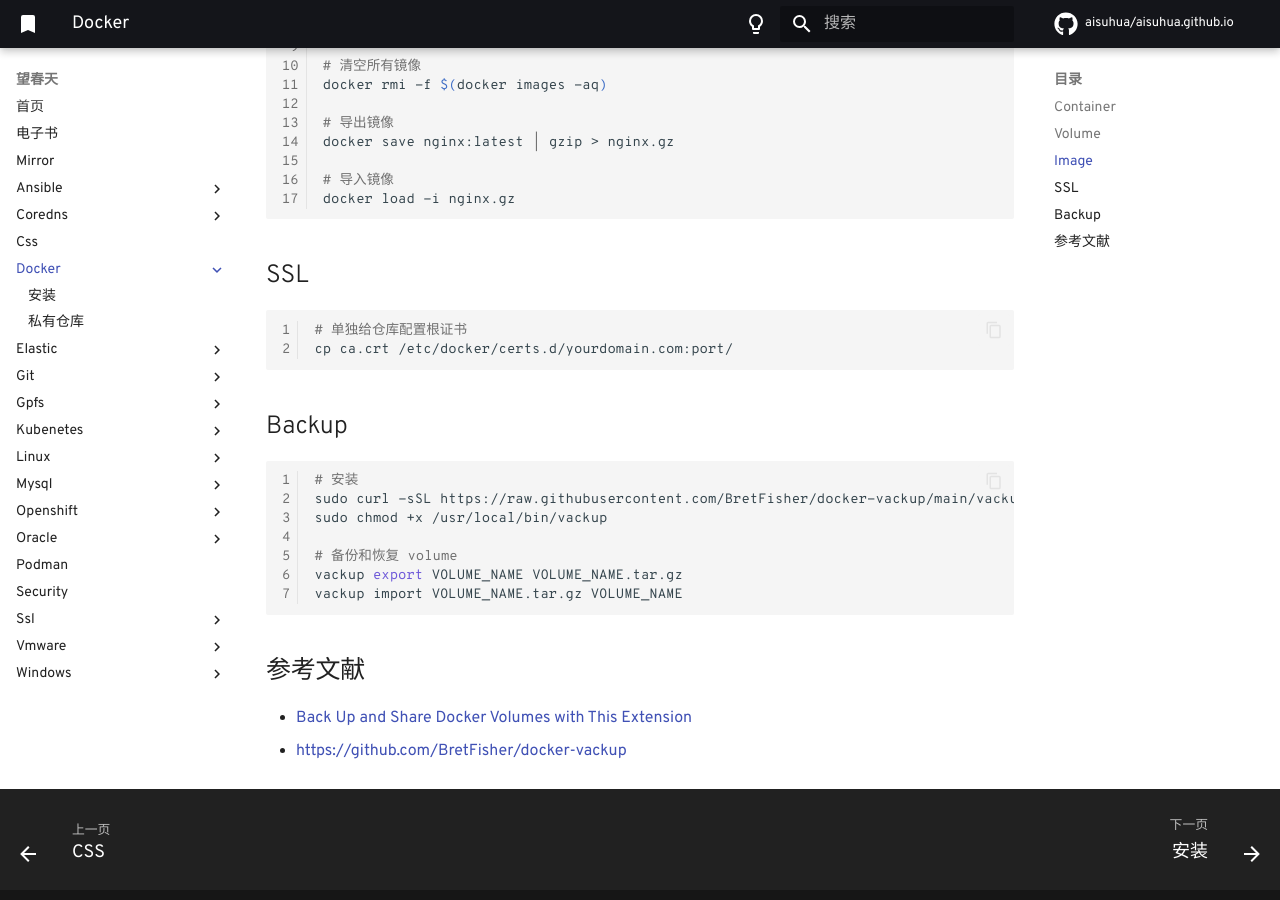
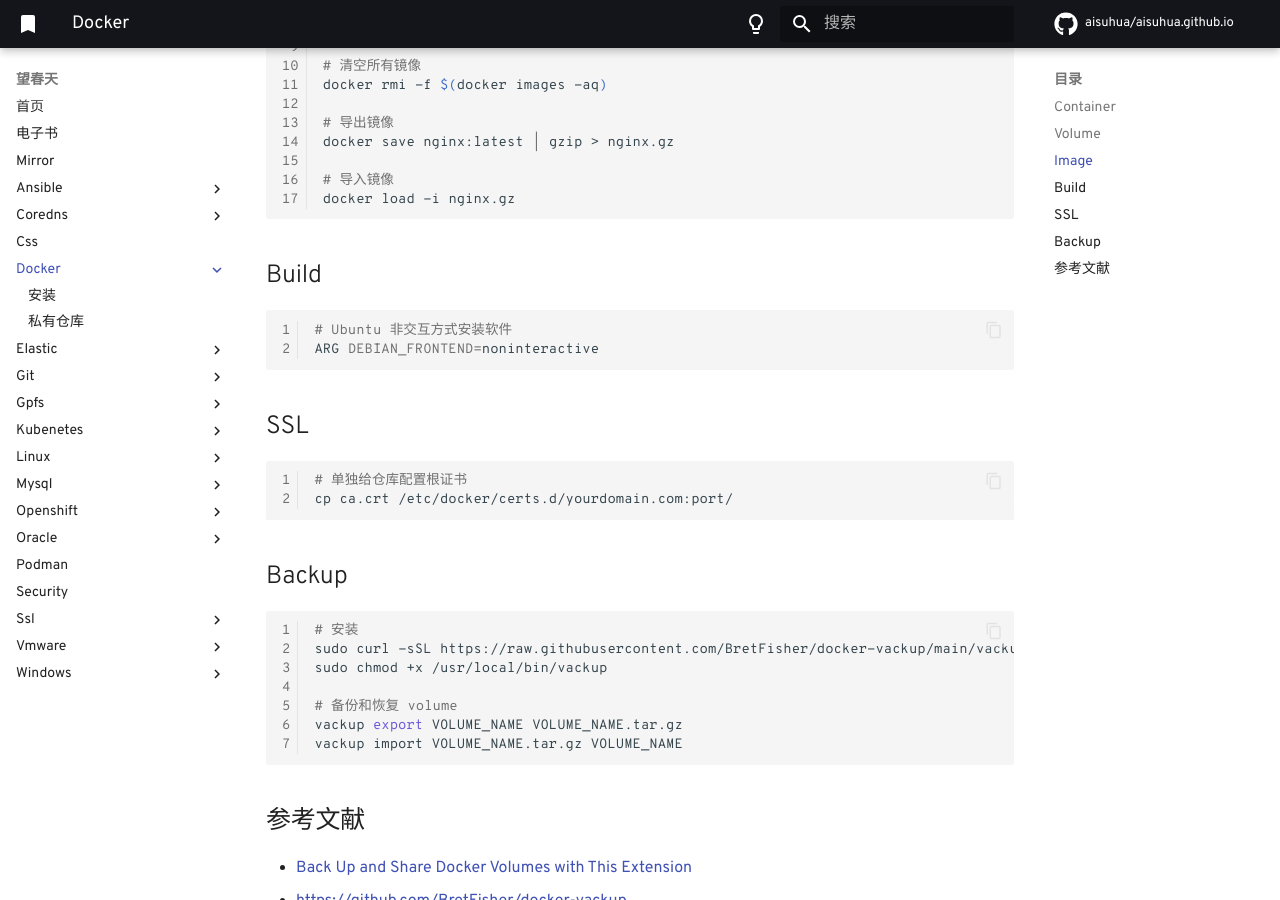
Before and after one commit to aisuhua/aisuhua.github.io, an MkDocs documentation site: the page built from docs/docker/index.md, in a window 1280 px wide and 900 px high, scrolled down 770 px. Built offline with MkDocs 1.6.1 and Material for MkDocs 9.7.7, drawn with Linux system fonts in a browser that asks for light colours; comment, search, counter and statistics services are not loaded.

Commit message:
mirror.md

````diff
--- a/docs/docker/index.md
+++ b/docs/docker/index.md
@@ -42,6 +42,13 @@
 docker load -i nginx.gz
 ```
 
+## Build
+
+```sh
+# Ubuntu 非交互方式安装软件
+ARG DEBIAN_FRONTEND=noninteractive
+```
+
 ## SSL
 
 ```sh
````
